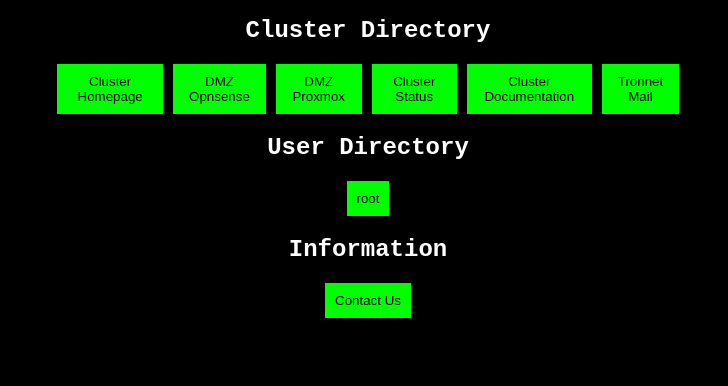
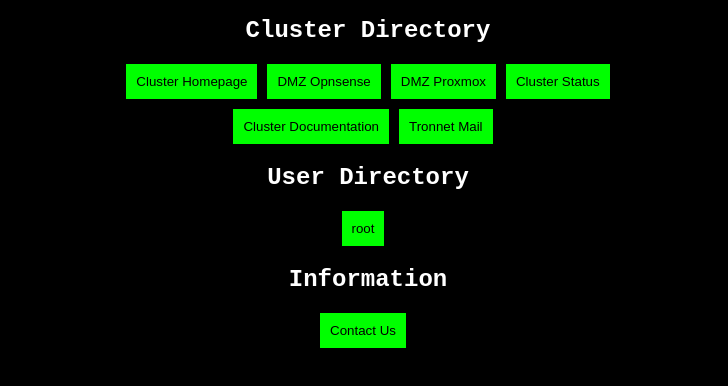
Before and after one commit to tronnet-gh/tronnet.net, a plain HTML site: page index.html in a window 1280 px wide. Shown: the part 162-548 px from the top of the page, without its empty margins (272-1000 px from the left). Drawn offline with Linux system fonts and the light colour scheme.

Commit message:
update style.css

```diff
--- a/style.css
+++ b/style.css
@@ -38,13 +38,15 @@
 	margin: 0 auto;
 	display: flex;
 	justify-content: center;
+	flex-direction: row;
+	flex-wrap: wrap;
+	gap: 10px;
 }
 
 .btn-group button {
 	background-color: #00ff00; /* Green background */
 	color: black; /* White text */
 	padding: 10px; /* Some padding */
-	margin: 0px 5px 0px 5px;
 	cursor: pointer; /* Pointer/hand icon */
 	border: none;
 }
```
